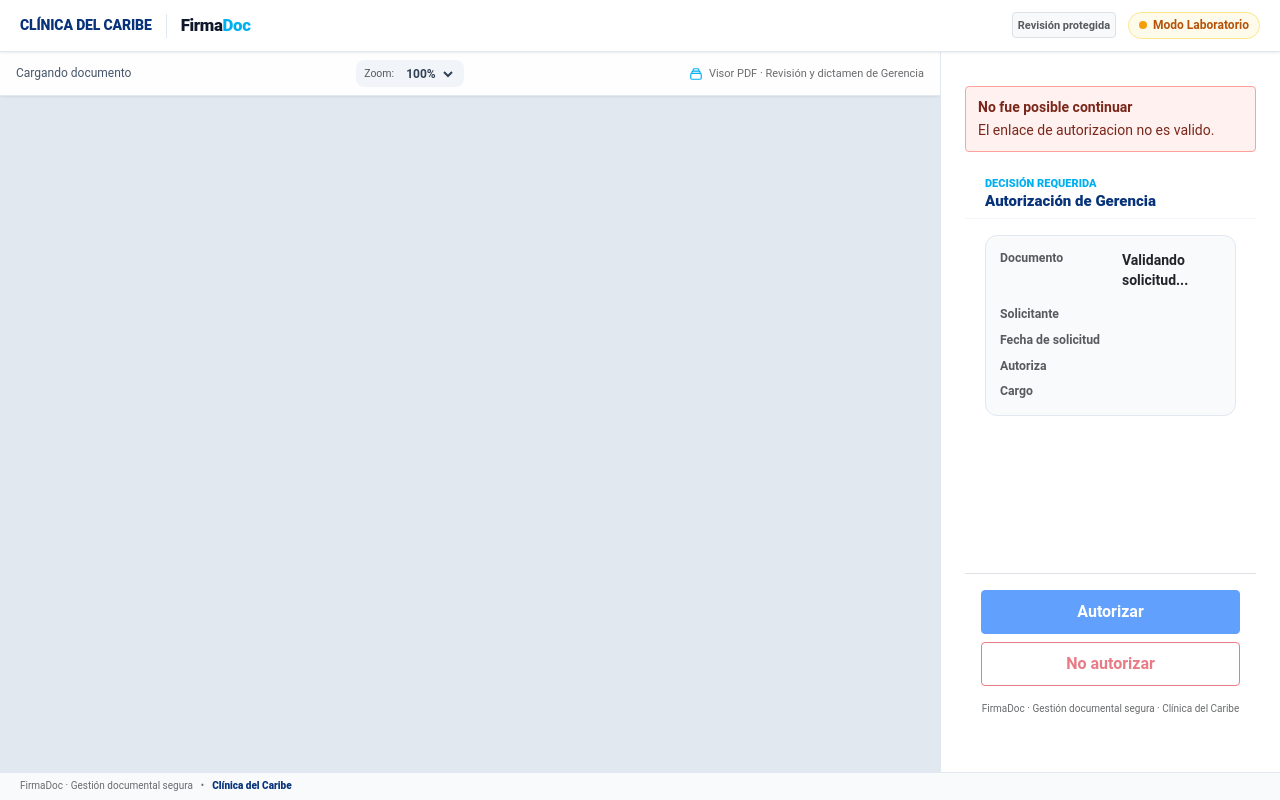
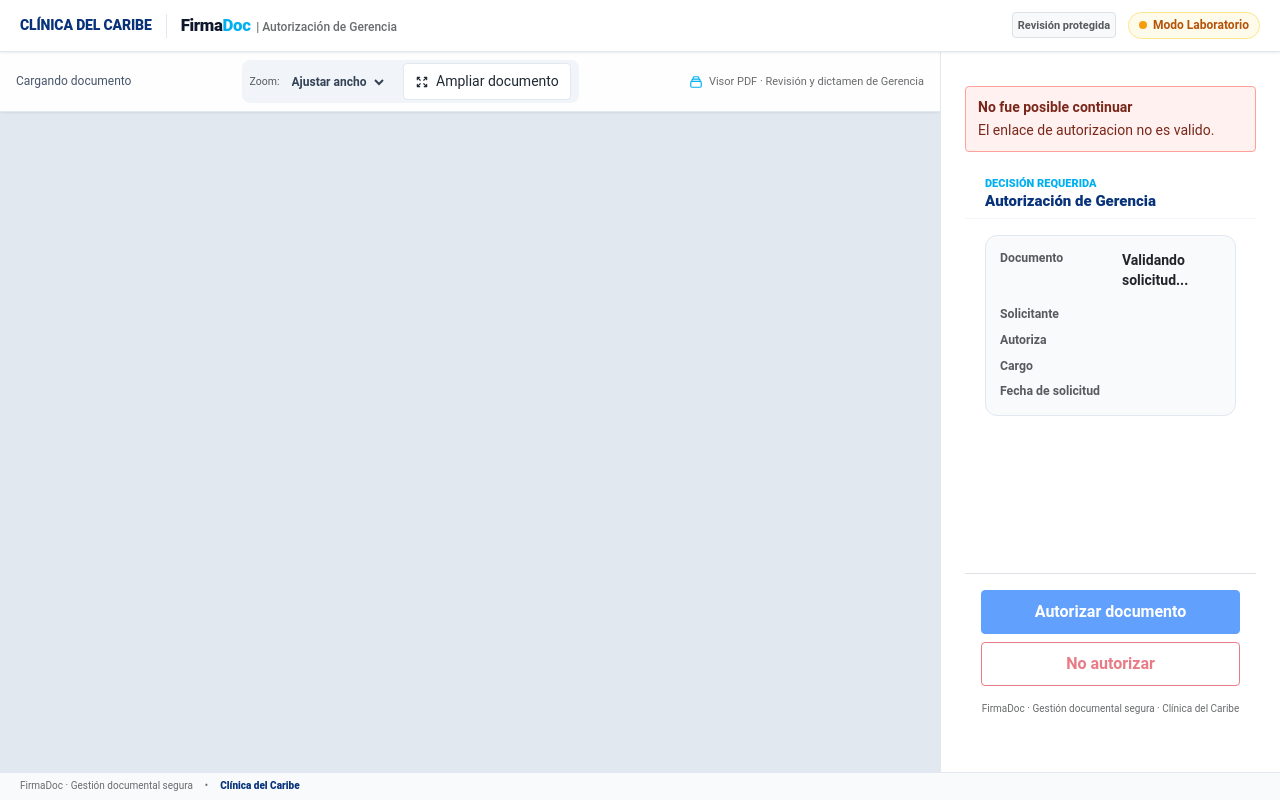
Before and after one commit to GamaYuto/firmadoc, a Python web app: template frontend/templates/autorizar_gerencia.html in a window 1280 px wide. Run offline with Jinja, Linux system fonts and the light colour scheme; the template is opened without the code that fills it, so the values that code supplies are empty.

Commit message:
style(ui): update autorizar_gerencia.html

```diff
--- a/frontend/templates/autorizar_gerencia.html
+++ b/frontend/templates/autorizar_gerencia.html
@@ -5,8 +5,8 @@
     <meta name="viewport" content="width=device-width, initial-scale=1">
     <title>FirmaDoc | Autorización de Gerencia — Clínica del Caribe</title>
     <link rel="stylesheet" href="/static/vendor/bootstrap.min.css">
-    <link rel="stylesheet" href="/static/css/firmadoc.css?v=15.0">
-    <link rel="stylesheet" href="/static/css/firmadoc-theme.css?v=15.0">
+    <link rel="stylesheet" href="/static/css/firmadoc.css?v=16.0">
+    <link rel="stylesheet" href="/static/css/firmadoc-theme.css?v=16.0">
   </head>
   <body class="operational-body">
     <!-- BEGIN: Header Institucional -->
@@ -18,14 +18,15 @@
         <div class="brand-divider" aria-hidden="true"></div>
         <div class="brand">
           <span class="brand-name">Firma<span class="brand-accent">Doc</span></span>
-          <span class="brand-context">| Autorización de Gerencia</span>
+          <span class="brand-context d-none d-sm-inline">| Autorización de Gerencia</span>
         </div>
       </div>
       <div class="header-right-area">
-        <span class="status-pill bg-light border text-muted">Revisión protegida</span>
+        <span class="status-pill bg-light border text-muted d-none d-md-inline-flex">Revisión protegida</span>
         <div class="badge-lab-mode status-pill lab-mode">
           <span class="dot"></span>
-          <span>Modo Laboratorio</span>
+          <span class="lab-text-full d-none d-sm-inline">Modo Laboratorio</span>
+          <span class="lab-text-short d-sm-none">LAB</span>
         </div>
       </div>
     </header>
@@ -33,15 +34,18 @@
 
     <!-- BEGIN: Layout Gerencia -->
     <main class="manager-approval-layout flex-grow-1">
-      <section class="manager-mobile-summary" aria-label="Resumen de autorizacion">
-        <span class="section-kicker">Autorización de Gerencia</span>
-        <h1 class="h5 fw-bold text-primary mb-2">Autorización de Gerencia</h1>
-        <dl class="mb-0">
-          <dt class="small text-muted">Documento</dt>
-          <dd data-mobile-document class="fw-semibold text-dark">Validando solicitud...</dd>
-          <dt class="small text-muted">Solicitante</dt>
-          <dd data-mobile-requester class="fw-semibold text-dark"></dd>
-        </dl>
+      <section class="manager-mobile-summary" aria-label="Resumen de solicitud">
+        <div class="manager-summary-kicker">AUTORIZACIÓN DE GERENCIA</div>
+        <div class="manager-summary-card">
+          <div class="summary-item mb-2">
+            <span class="summary-label">Documento</span>
+            <div data-mobile-document class="summary-value text-dark fw-bold">Validando solicitud...</div>
+          </div>
+          <div class="summary-item">
+            <span class="summary-label">Solicitante</span>
+            <div data-mobile-requester class="summary-value text-dark fw-semibold"></div>
+          </div>
+        </div>
       </section>
 
       <section class="viewer-column" aria-label="Documento para autorizar">
@@ -51,11 +55,19 @@
             <label class="m-0 d-flex align-items-center">
               <span class="small text-muted me-1">Zoom:</span>
               <select id="zoomSelect" class="viewer-zoom-select" aria-label="Nivel de zoom">
+                <option value="fit" selected>Ajustar ancho</option>
                 <option value="0.75">75%</option>
-                <option value="1" selected>100%</option>
+                <option value="1">100%</option>
+                <option value="1.25">125%</option>
                 <option value="1.5">150%</option>
               </select>
             </label>
+            <button id="expandDocButton" type="button" class="btn btn-sm btn-outline-primary viewer-expand-btn ms-2" aria-label="Ampliar documento a pantalla completa" title="Ampliar documento">
+              <svg width="14" height="14" fill="none" stroke="currentColor" viewBox="0 0 24 24" aria-hidden="true">
+                <path stroke-linecap="round" stroke-linejoin="round" stroke-width="2" d="M4 8V4m0 0h4M4 4l5 5m11-1V4m0 0h-4m4 0l-5 5M4 16v4m0 0h4m-4 0l5-5m11 5v-4m0 4h-4m4 0l-5-5"/>
+              </svg>
+              <span class="expand-btn-text d-none d-sm-inline ms-1">Ampliar documento</span>
+            </button>
           </div>
           <div class="viewer-doc-info d-none d-md-flex">
             <svg width="14" height="14" fill="none" stroke="#00AFEF" viewBox="0 0 24 24" aria-hidden="true">
@@ -71,26 +83,27 @@
         <div id="alerts" aria-live="polite"></div>
         <div class="wizard-header">
           <span class="section-kicker">Decisión requerida</span>
-          <h1 class="wizard-title">Autorización de Gerencia</h1>
+          <h1 class="wizard-title d-none d-md-block">Autorización de Gerencia</h1>
+          <h2 class="wizard-title d-md-none">Detalles de autorización</h2>
         </div>
         <div class="wizard-body">
           <section class="position-card">
             <dl class="mb-0">
-              <dt class="small text-muted">Documento</dt>
-              <dd id="documentName" class="fw-bold text-dark">Validando solicitud...</dd>
-              <dt class="small text-muted">Solicitante</dt>
-              <dd id="requesterName" class="text-dark"></dd>
-              <dt class="small text-muted">Fecha de solicitud</dt>
-              <dd id="requestedAt" class="text-dark"></dd>
+              <dt class="small text-muted d-none d-md-block">Documento</dt>
+              <dd id="documentName" class="fw-bold text-dark d-none d-md-block">Validando solicitud...</dd>
+              <dt class="small text-muted d-none d-md-block">Solicitante</dt>
+              <dd id="requesterName" class="text-dark d-none d-md-block"></dd>
               <dt class="small text-muted">Autoriza</dt>
               <dd id="managerName" class="fw-semibold text-primary"></dd>
               <dt class="small text-muted">Cargo</dt>
               <dd id="managerRole" class="text-dark"></dd>
+              <dt class="small text-muted">Fecha de solicitud</dt>
+              <dd id="requestedAt" class="text-dark"></dd>
             </dl>
           </section>
         </div>
         <div class="manager-approval-actions p-3 border-top border-slate-100 bg-white mt-auto d-flex flex-column gap-2">
-          <button id="authorizeButton" class="btn btn-primary w-100 fw-bold" type="button" disabled>Autorizar</button>
+          <button id="authorizeButton" class="btn btn-primary w-100 fw-bold" type="button" disabled>Autorizar documento</button>
           <button id="rejectButton" class="btn btn-outline-danger w-100 fw-bold" type="button" disabled>No autorizar</button>
           <p class="wizard-footer-note">FirmaDoc · Gestión documental segura · Clínica del Caribe</p>
         </div>
@@ -102,7 +115,7 @@
     <footer class="corporate-footer">
       <div class="footer-brand-text">
         <span>FirmaDoc · Gestión documental segura</span>
-        <span>•</span>
+        <span class="mx-1">•</span>
         <span class="corp-name">Clínica del Caribe</span>
       </div>
     </footer>
@@ -122,6 +135,10 @@
               <label for="authenticationUser" class="small fw-semibold mb-1 d-block">Usuario Alfresco</label>
               <input id="authenticationUser" name="user_id" type="text" autocomplete="username" class="form-control form-control-sm" required>
             </div>
+            <div class="field mb-2">
+              <label for="authenticationPassword" class="small fw-semibold mb-1 d-block">Contraseña</label>
+              <input id="authenticationPassword" name="password" type="password" autocomplete="current-password" class="form-control form-control-sm" required>
+            </div>
           </div>
           <div class="modal-footer-custom">
             <button id="authenticationSubmit" class="btn btn-primary btn-sm" type="submit">Continuar</button>
@@ -130,6 +147,6 @@
       </div>
     </div>
 
-    <script type="module" src="/static/js/autorizar_gerencia.js?v=15.0"></script>
+    <script type="module" src="/static/js/autorizar_gerencia.js?v=16.0"></script>
   </body>
 </html>
```
